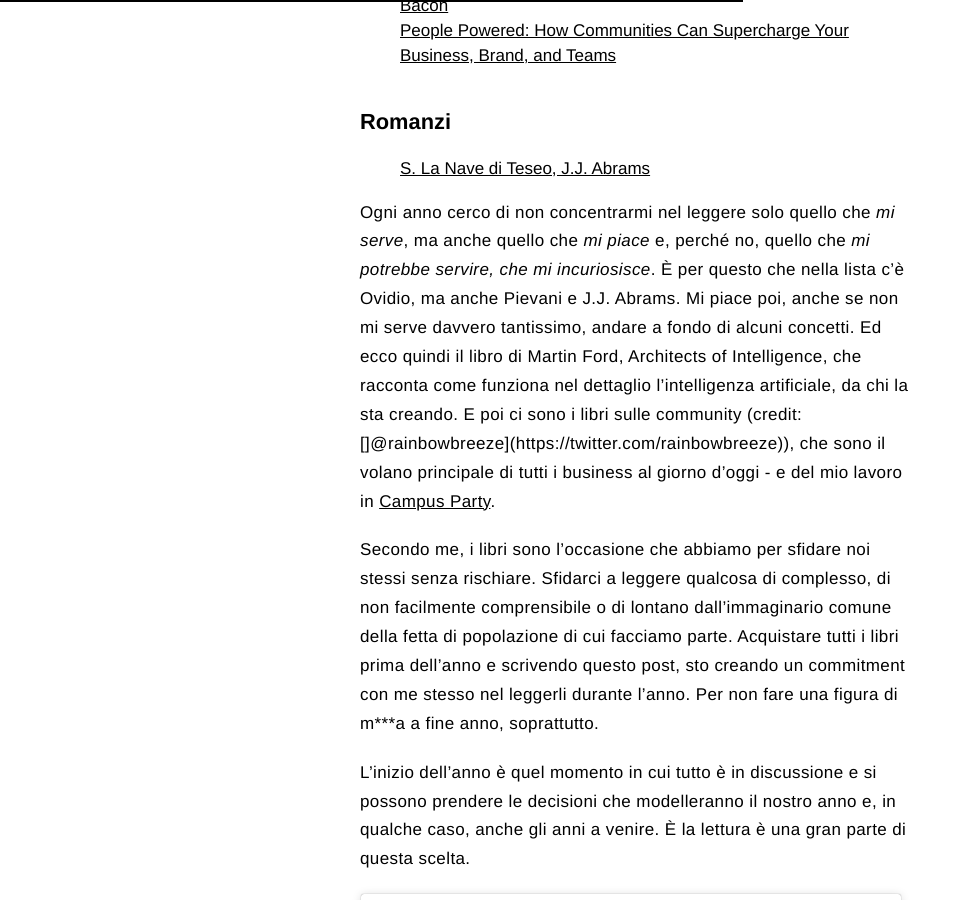
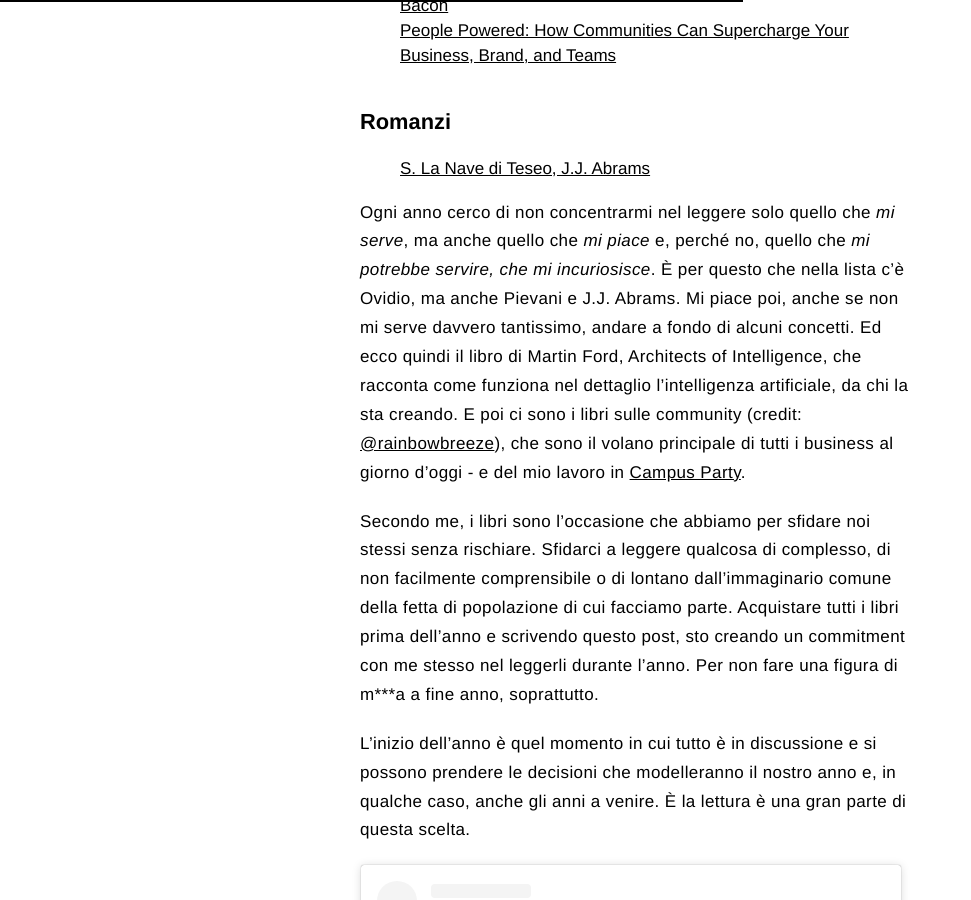
Before and after one commit to iJaack/Jaack, a Jekyll site: the page built from _posts/2020-01-05-libri-2020.markdown, in a window 1280 px wide and 900 px high, scrolled down 2116 px. Shown: the whole window, without its empty margins (0-971 px from the left). Built offline with Jekyll 4.4.1, drawn with Linux system fonts in a browser that asks for light colours; a script that is not in the unit is left out; comment, search, counter and statistics services are not loaded; some of the changed text lies outside the part shown.

Commit message:
Fix formattazione ultimo post

```diff
--- a/_posts/2020-01-05-libri-2020.markdown
+++ b/_posts/2020-01-05-libri-2020.markdown
@@ -12,7 +12,7 @@
 published: true
 ---
 
-Il 2019 è iniziato, e io ho finito di leggere un libro iniziato poco più di un anno fa: **BIG Hot To Cold, di Bjarke Ingels. Per i prossimi 12 mesi mi sono ripromesso di leggere 3 libri in meno rispetto al 2019 perché devo concentrarmi molto di più sul finire gli ultimi esami universitari. Ho comunque già preso tutti i libri che leggerò in questo 2020. Alcuni sono nella foto in copertina, mentre gli altri, meno 'belli da vedere', ho preferito comprarli solo su Kindle.
+Il 2019 è iniziato, e io ho finito di leggere un libro iniziato poco più di un anno fa: **BIG Hot To Cold, di Bjarke Ingels**. Per i prossimi 12 mesi mi sono ripromesso di leggere *3 libri in meno rispetto al 2019* perché devo concentrarmi molto di più sul finire gli ultimi esami universitari. Ho comunque già preso tutti i libri che leggerò in questo 2020. Alcuni sono nella foto in copertina, mentre gli altri, meno 'belli da vedere', ho preferito comprarli solo su Kindle.
 
 Questi i **15 libri** che leggerò in questo 2020:
 
@@ -56,7 +56,7 @@
 - [S. La Nave di Teseo, J.J. Abrams](https://amzn.to/2QSueW2) [Cartaceo]
 
 Ogni anno cerco di non concentrarmi nel leggere solo quello che *mi serve*, ma anche quello che *mi piace* e, perché no, quello che
-*mi potrebbe servire, che mi incuriosisce*. È per questo che nella lista c'è Ovidio, ma anche Pievani e J.J. Abrams. Mi piace poi, anche se non mi serve davvero tantissimo, andare a fondo di alcuni concetti. Ed ecco quindi il libro di Martin Ford, Architects of Intelligence, che racconta come funziona nel dettaglio l'intelligenza artificiale, da chi la sta creando. E poi ci sono i libri sulle community (credit: []@rainbowbreeze](https://twitter.com/rainbowbreeze)), che sono il volano principale di tutti i business al giorno d'oggi - e del mio lavoro in [Campus Party](italia.campus-party.org).
+*mi potrebbe servire, che mi incuriosisce*. È per questo che nella lista c'è Ovidio, ma anche Pievani e J.J. Abrams. Mi piace poi, anche se non mi serve davvero tantissimo, andare a fondo di alcuni concetti. Ed ecco quindi il libro di Martin Ford, Architects of Intelligence, che racconta come funziona nel dettaglio l'intelligenza artificiale, da chi la sta creando. E poi ci sono i libri sulle community (credit: [@rainbowbreeze](https://twitter.com/rainbowbreeze)), che sono il volano principale di tutti i business al giorno d'oggi - e del mio lavoro in [Campus Party](italia.campus-party.org).
 
 Secondo me, i libri sono l'occasione che abbiamo per sfidare noi stessi senza rischiare. Sfidarci a leggere qualcosa di complesso, di non facilmente comprensibile o di lontano dall'immaginario comune della fetta di popolazione di cui facciamo parte. Acquistare tutti i libri prima dell'anno e scrivendo questo post, sto creando un commitment con me stesso nel leggerli durante l'anno. Per non fare una figura di m***a a fine anno, soprattutto.
 
```
